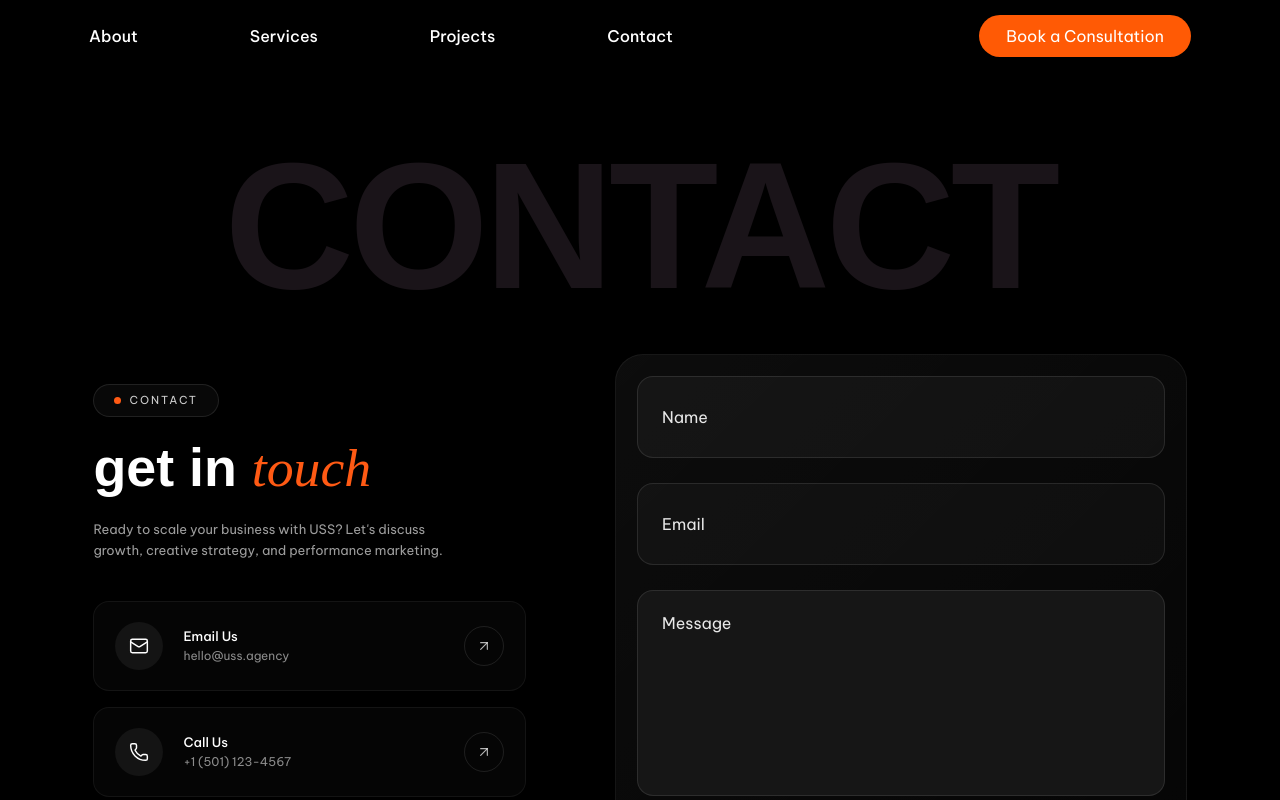
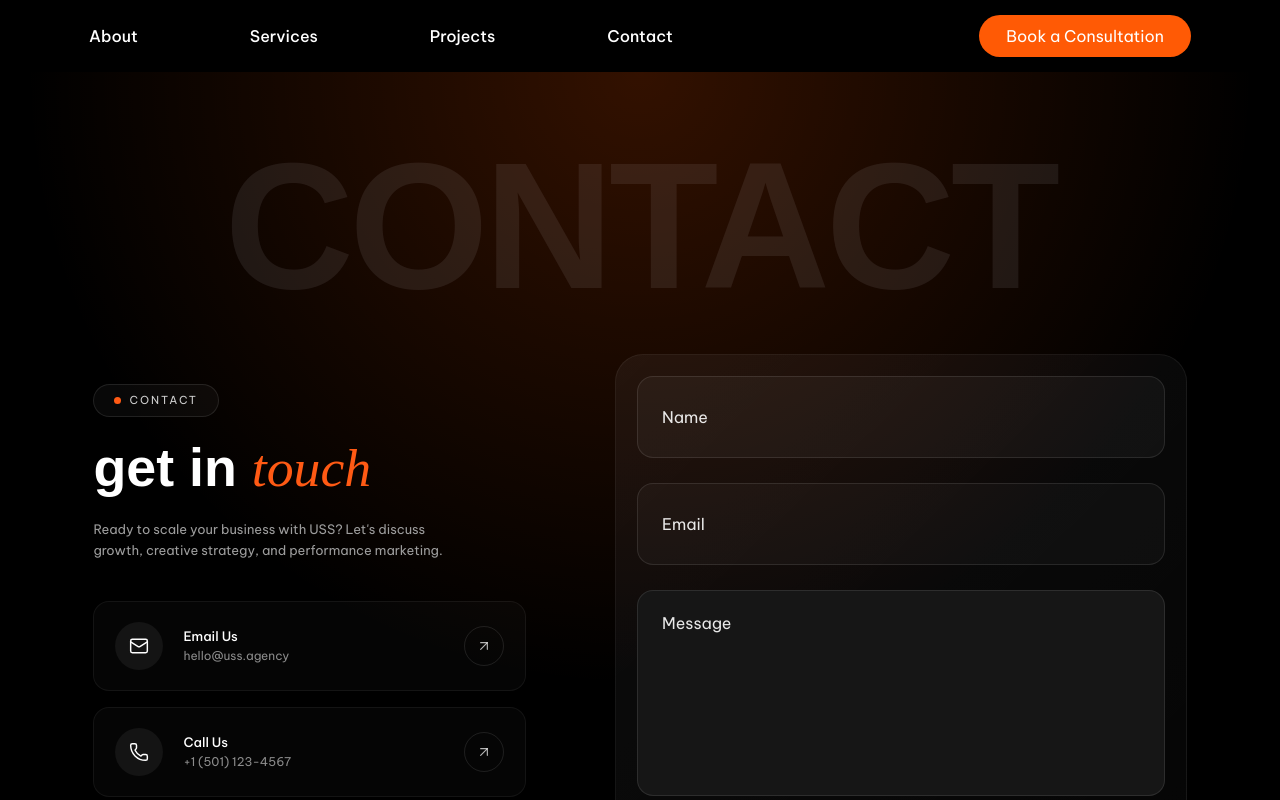
Before and after one commit to Aftab-Ahmed-Soomro/USS-360, a Next.js app: page /contact in a window 1280 px wide. Shown: the top 800 px of the page. Built offline with nearby package versions, Linux system fonts and the light colour scheme.

Commit message:
feat: add ContactHero component with contact details and inquiry form

```diff
--- a/app/components/ContactHero.tsx
+++ b/app/components/ContactHero.tsx
@@ -46,10 +46,10 @@ export default function ContactHero() {
     <section className="relative w-full bg-[#000] overflow-hidden py-28">
       {/* Ambient glow */}
       <div
-        className="pointer-events-none absolute top-0 left-1/2 -translate-x-1/2 max-w-[1150px] h-[700px]"
+        className="pointer-events-none absolute top-0 left-0 w-full h-[800px]"
         style={{
           background:
-            "radial-gradient(ellipse at 50% 0%, rgba(255,90,20,0.16) 0%, rgba(255,60,10,0.06) 35%, rgba(10,10,10,0) 70%)",
+            "radial-gradient(circle at 50% 0%, #FF550033 0%, transparent 60%)",
         }}
       />
 
@@ -57,7 +57,7 @@ export default function ContactHero() {
       {/* <FadeDown delay={0.05}> */}
         <div className="pointer-events-none absolute top-[20px] left-0 w-full flex justify-center select-none">
           <h1
-            className="font-bold uppercase text-[#1a1419] tracking-tight whitespace-nowrap"
+            className="font-bold uppercase text-[#fff]/8 tracking-tight whitespace-nowrap"
             style={{ fontSize: "clamp(5rem, 14vw, 13rem)", fontFamily: "Poppins, sans-serif" }}
           >
             CONTACT
```
